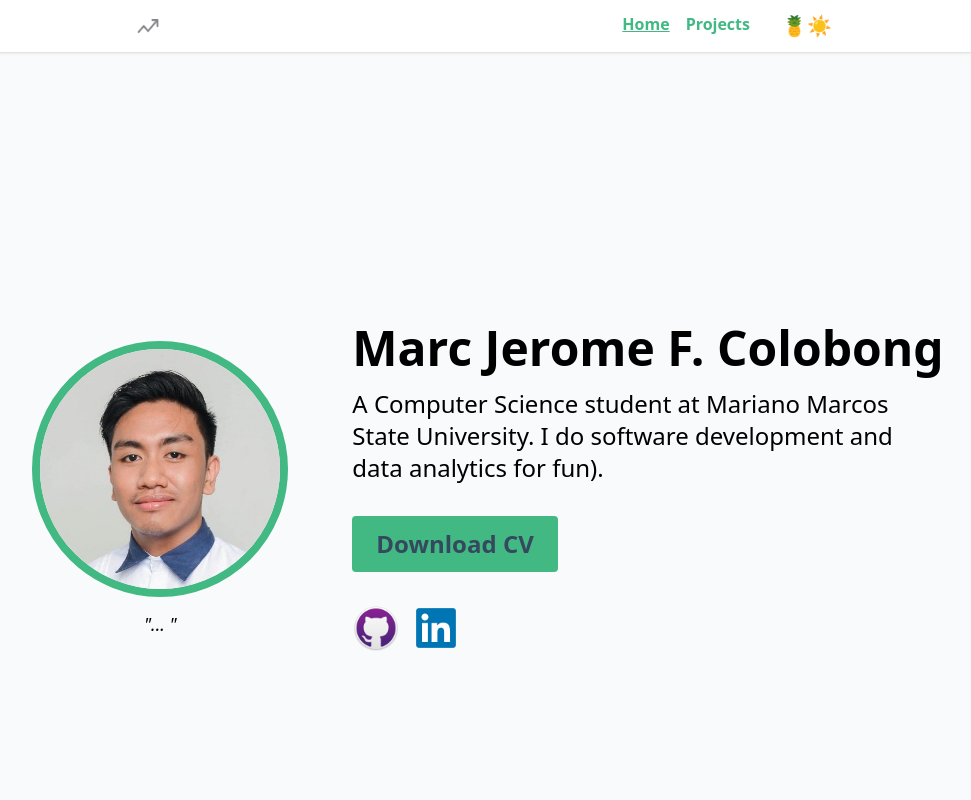
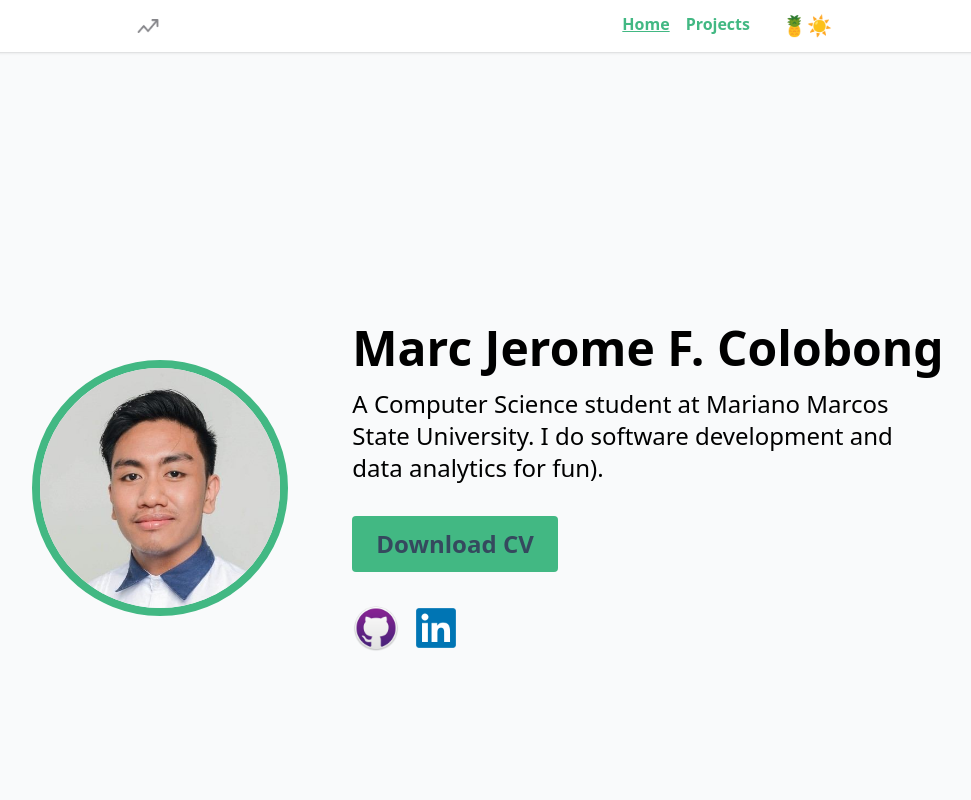
Before and after one commit to jeromeybz/vue-portfolio, a Vue app: page / in a window 1280 px wide. Shown: the top 800 px of the page, without its empty margins (152-1123 px from the left). Built offline with nearby package versions, Linux system fonts and the light colour scheme.

Commit message:
temp remove quotes

```diff
--- a/src/components/Hero.vue
+++ b/src/components/Hero.vue
@@ -7,7 +7,7 @@
         class="w-64 h-64 rounded-full object-cover border-8"
         style="border-color: #42b883;"
       />
-      <p class="italic text-white-500 text-lg leading-tight">"... "</p>
+      <!-- <p class="italic text-white-500 text-lg leading-tight">"..."</p> -->
       <!-- <p class="italic text-white-200 text-lg leading-tight">Learn to take risks.</p>
       <p class="italic text-white-200 text-lg leading-tight">Convert your fear into power and brilliance.""</p>
       <p class="italic text-white-200 text-lg leading-tight"> — Robert Kiyosaki</p> -->
```
